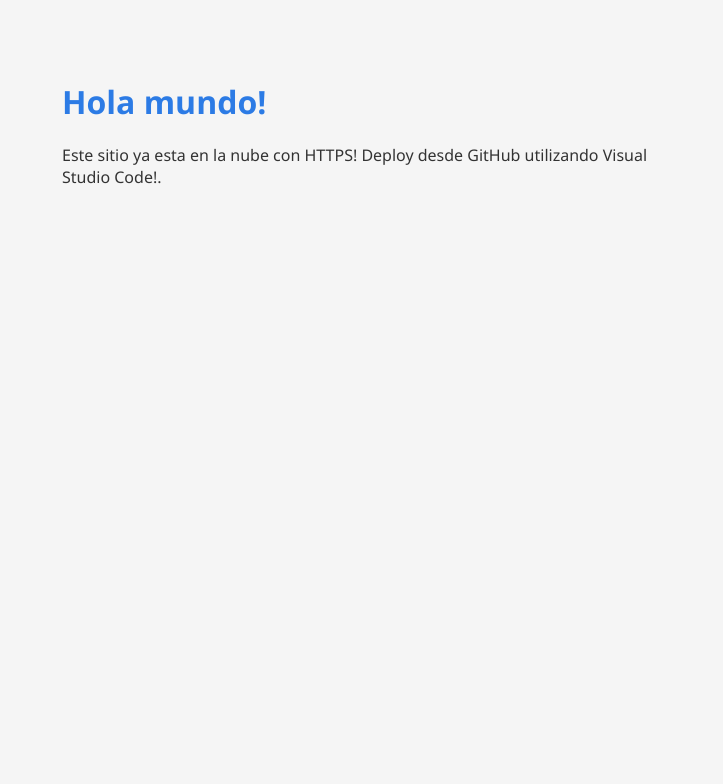
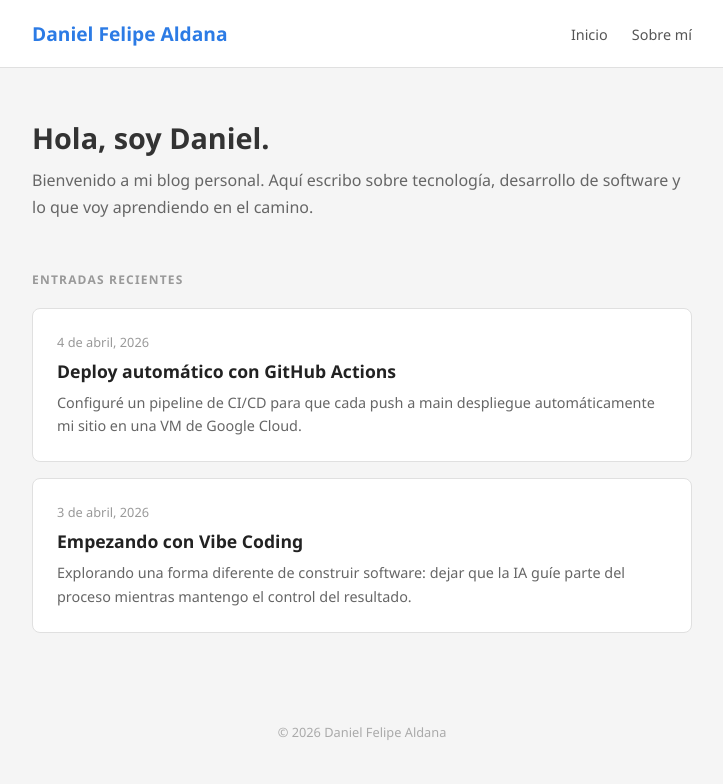
Before and after one commit to dfar14/danielfelipealdana.com, a plain HTML site: page index.html in a window 1280 px wide. Shown: the whole page, without its empty margins (278-1001 px from the left). Drawn offline with Linux system fonts and the light colour scheme.

Commit message:
añadiendo cambios generales  de estilo y formato

```diff
--- a/index.html
+++ b/index.html
@@ -6,24 +6,152 @@
     <meta name="viewport" content="width=device-width, initial-scale=1.0">
     <title>Daniel Felipe Aldana</title>
     <style>
+        * {
+            box-sizing: border-box;
+            margin: 0;
+            padding: 0;
+        }
+
         body {
             font-family: 'Segoe UI', sans-serif;
             background-color: #f5f5f5;
             color: #333;
-            max-width: 600px;
-            margin: 80px auto;
+        }
+
+        header {
+            background-color: #fff;
+            border-bottom: 1px solid #e0e0e0;
+            padding: 20px 0;
+        }
+
+        header .inner {
+            max-width: 700px;
+            margin: 0 auto;
+            padding: 0 20px;
+            display: flex;
+            align-items: center;
+            justify-content: space-between;
+        }
+
+        header h1 {
+            font-size: 1.2rem;
+            color: #2c7be5;
+            font-weight: 600;
+        }
+
+        header nav a {
+            margin-left: 20px;
+            text-decoration: none;
+            color: #555;
+            font-size: 0.9rem;
+        }
+
+        header nav a:hover {
+            color: #2c7be5;
+        }
+
+        main {
+            max-width: 700px;
+            margin: 50px auto;
             padding: 0 20px;
         }
 
-        h1 {
-            color: #2c7be5;
+        .intro {
+            margin-bottom: 50px;
+        }
+
+        .intro h2 {
+            font-size: 1.8rem;
+            margin-bottom: 10px;
+        }
+
+        .intro p {
+            color: #666;
+            line-height: 1.7;
+        }
+
+        .posts h3 {
+            font-size: 0.75rem;
+            text-transform: uppercase;
+            letter-spacing: 0.1em;
+            color: #999;
+            margin-bottom: 20px;
+        }
+
+        .post-card {
+            background: #fff;
+            border: 1px solid #e0e0e0;
+            border-radius: 8px;
+            padding: 24px;
+            margin-bottom: 16px;
+        }
+
+        .post-card .date {
+            font-size: 0.8rem;
+            color: #999;
+            margin-bottom: 8px;
+        }
+
+        .post-card h4 {
+            font-size: 1.1rem;
+            margin-bottom: 8px;
+            color: #222;
+        }
+
+        .post-card p {
+            font-size: 0.9rem;
+            color: #666;
+            line-height: 1.6;
+        }
+
+        footer {
+            text-align: center;
+            padding: 40px 20px;
+            font-size: 0.8rem;
+            color: #aaa;
         }
     </style>
 </head>
 
 <body>
-    <h1>Hola mundo!</h1>
-    <p>Este sitio ya esta en la nube con HTTPS! Deploy desde GitHub utilizando Visual Studio Code!.</p>
+
+    <header>
+        <div class="inner">
+            <h1>Daniel Felipe Aldana</h1>
+            <nav>
+                <a href="#">Inicio</a>
+                <a href="#">Sobre mí</a>
+            </nav>
+        </div>
+    </header>
+
+    <main>
+        <section class="intro">
+            <h2>Hola, soy Daniel.</h2>
+            <p>Bienvenido a mi blog personal. Aquí escribo sobre tecnología, desarrollo de software y lo que voy aprendiendo en el camino.</p>
+        </section>
+
+        <section class="posts">
+            <h3>Entradas recientes</h3>
+
+            <article class="post-card">
+                <div class="date">4 de abril, 2026</div>
+                <h4>Deploy automático con GitHub Actions</h4>
+                <p>Configuré un pipeline de CI/CD para que cada push a main despliegue automáticamente mi sitio en una VM de Google Cloud.</p>
+            </article>
+
+            <article class="post-card">
+                <div class="date">3 de abril, 2026</div>
+                <h4>Empezando con Vibe Coding</h4>
+                <p>Explorando una forma diferente de construir software: dejar que la IA guíe parte del proceso mientras mantengo el control del resultado.</p>
+            </article>
+        </section>
+    </main>
+
+    <footer>
+        &copy; 2026 Daniel Felipe Aldana
+    </footer>
+
 </body>
 
 </html>
```
